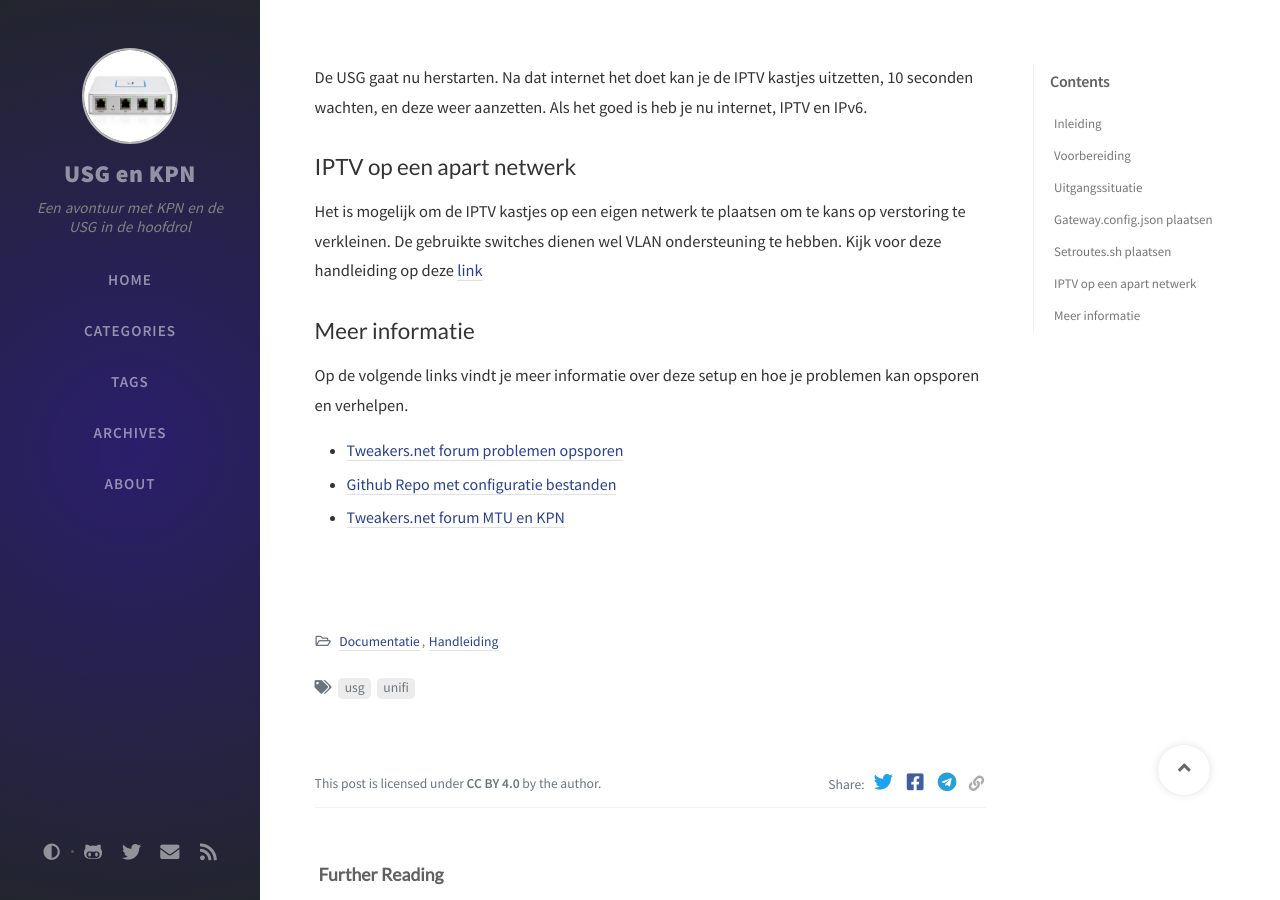
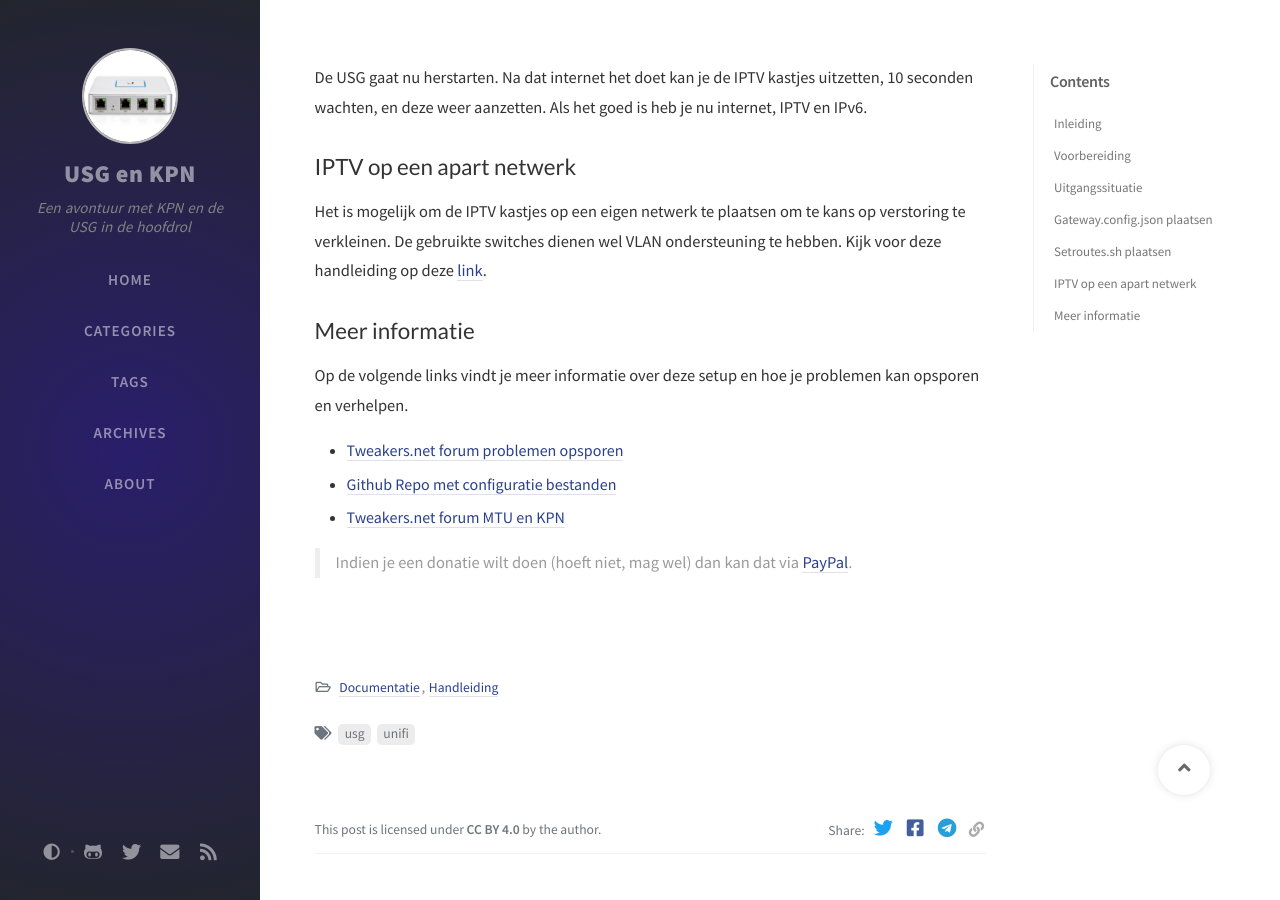
Before and after one commit to coolhva/usg-kpn-ftth, a Jekyll site: the page built from _posts/2019-12-31-unifi-security-gateway-kpn-ftth-iptv-ipv6.md, in a window 1280 px wide and 900 px high, scrolled down 5867 px. Built offline with Jekyll 4.4.1, drawn with Linux system fonts in a browser that asks for light colours; nearby versions of some CDN libraries; comment, search, counter and statistics services are not loaded.

Commit message:
donation update

```diff
--- a/_posts/2019-12-31-unifi-security-gateway-kpn-ftth-iptv-ipv6.md
+++ b/_posts/2019-12-31-unifi-security-gateway-kpn-ftth-iptv-ipv6.md
@@ -145,7 +145,7 @@ De USG gaat nu herstarten. Na dat internet het doet kan je de IPTV kastjes uitze
 
 ## IPTV op een apart netwerk
 
-Het is mogelijk om de IPTV kastjes op een eigen netwerk te plaatsen om te kans op verstoring te verkleinen. De gebruikte switches dienen wel VLAN ondersteuning te hebben. Kijk voor deze handleiding op deze [link](/usg-kpn-ftth/posts/unifi-security-gateway-kpn-iptv-vlan/index.html)
+Het is mogelijk om de IPTV kastjes op een eigen netwerk te plaatsen om te kans op verstoring te verkleinen. De gebruikte switches dienen wel VLAN ondersteuning te hebben. Kijk voor deze handleiding op deze [link](/usg-kpn-ftth/posts/unifi-security-gateway-kpn-iptv-vlan/index.html).
 
 ## Meer informatie
 
@@ -154,3 +154,5 @@ Op de volgende links vindt je meer informatie over deze setup en hoe je probleme
 * [Tweakers.net forum problemen opsporen](https://gathering.tweakers.net/forum/list_message/60188454#60188454)
 * [Github Repo met configuratie bestanden](https://github.com/coolhva/usg-kpn-ftth)
 * [Tweakers.net forum MTU en KPN](https://gathering.tweakers.net/forum/list_message/57023231#57023231)
+
+> Indien je een donatie wilt doen (hoeft niet, mag wel) dan kan dat via [PayPal](https://paypal.me/pools/c/8vCgADkvDk).
```
Also changed, not shown: _posts/2020-12-08-unifi-security-gateway-kpn-iptv-vlan.md (+2 -0 lines).
